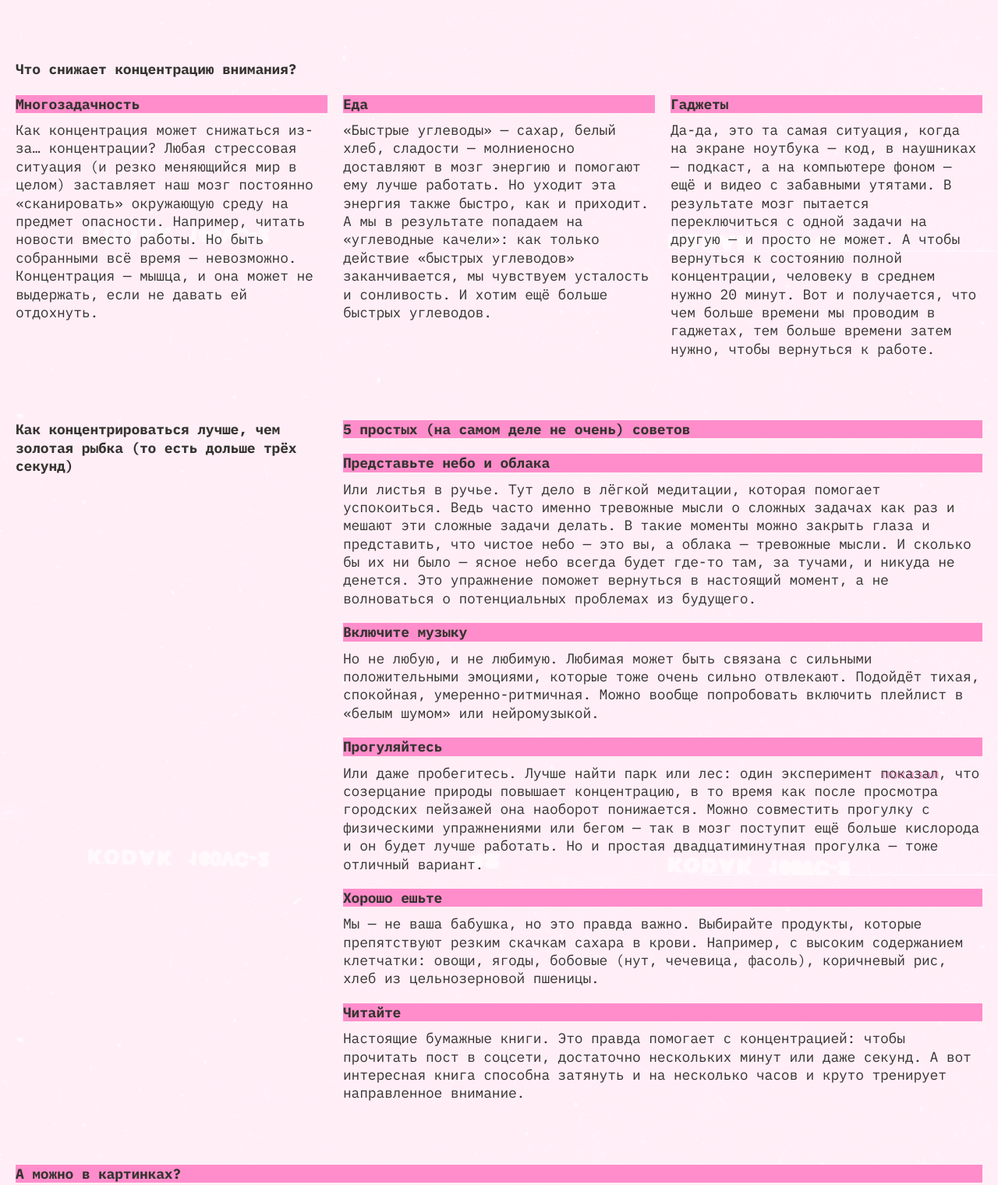
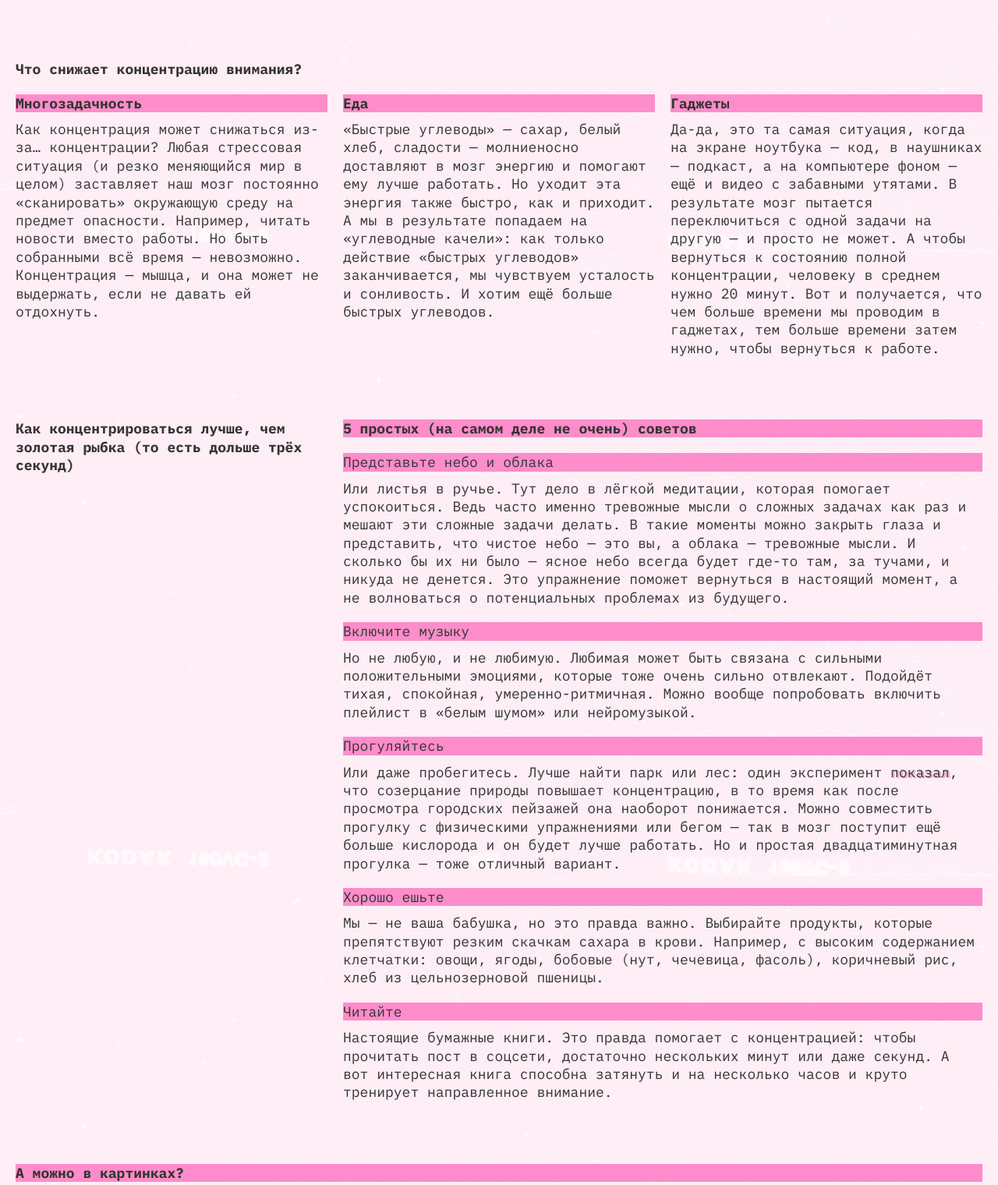
Before and after one commit to SergeiKonstantinoff/slozhno-sosredotochitsya, a plain HTML site: page index.html in a window 1280 px wide. Shown: the part 1277-2797 px from the top of the page at 78% size. Drawn offline with Linux system fonts and the light colour scheme.

Commit message:
Изменения

```diff
--- a/index.html
+++ b/index.html
@@ -56,7 +56,7 @@
     <main class="content">
       <!-- --- Первая секция --- -->
 
-      <section class="section section-type-horizontally">
+      <section class="section section-type-why">
         <h2 class="section__title section__title-why">
           Почему сосредоточиться так сложно
         </h2>
@@ -91,7 +91,7 @@
 
       <!-- --- Вторая секция --- -->
 
-      <section class="section section-type-vertically">
+      <section class="section section-type-what">
         <h2 class="section__title section__title-what">
           Что снижает концентрацию внимания?
         </h2>
@@ -134,7 +134,7 @@
 
       <!-- --- Третья секция --- -->
 
-      <section class="section section-type-horizontally">
+      <section class="section section-type-how">
         <h2 class="section__title section__title-how">
           Как концентрироваться лучше, чем золотая рыбка (то есть дольше трёх
           секунд)
@@ -143,7 +143,9 @@
           5 простых (на самом деле не очень) советов
         </h3>
         <article class="card">
-          <h4 class="card__title title-decor">Представьте небо и облака</h4>
+          <h4 class="card__title card__title-light title-decor">
+            Представьте небо и облака
+          </h4>
           <p class="card__text">
             Или листья в ручье. Тут дело в лёгкой медитации, которая помогает
             успокоиться. Ведь часто именно тревожные мысли о сложных задачах как
@@ -156,7 +158,9 @@
           </p>
         </article>
         <article class="card">
-          <h4 class="card__title title-decor">Включите музыку</h4>
+          <h4 class="card__title card__title-light title-decor">
+            Включите музыку
+          </h4>
           <p class="card__text">
             Но не любую, и не любимую. Любимая может быть связана с сильными
             положительными эмоциями, которые тоже очень сильно отвлекают.
@@ -165,7 +169,9 @@
           </p>
         </article>
         <article class="card">
-          <h4 class="card__title title-decor">Прогуляйтесь</h4>
+          <h4 class="card__title card__title-light title-decor">
+            Прогуляйтесь
+          </h4>
           <p class="card__text">
             Или даже пробегитесь. Лучше найти парк или лес: один эксперимент
             <a href="#" class="card__text-link not-underline">показал</a>, что
@@ -177,7 +183,9 @@
           </p>
         </article>
         <article class="card">
-          <h4 class="card__title title-decor">Хорошо ешьте</h4>
+          <h4 class="card__title card__title-light title-decor">
+            Хорошо ешьте
+          </h4>
           <p class="card__text">
             Мы — не ваша бабушка, но это правда важно. Выбирайте продукты,
             которые препятствуют резким скачкам сахара в крови. Например, с
@@ -186,7 +194,7 @@
           </p>
         </article>
         <article class="card">
-          <h4 class="card__title title-decor">Читайте</h4>
+          <h4 class="card__title card__title-light title-decor">Читайте</h4>
           <p class="card__text">
             Настоящие бумажные книги. Это правда помогает с концентрацией: чтобы
             прочитать пост в соцсети, достаточно нескольких минут или даже
--- a/styles/dark.css
+++ b/styles/dark.css
@@ -1,34 +1,14 @@
-/*
-  Специально для тёмной темы при наличии класса,
-  здесь окажутся стили, которые нужно переопределить принудительно,
-  переключая тему
-*/
-
 .page.theme_dark {
-  /* сохраните этот селектор в приведённом виде.
-    Так стили написанные ниже будут иметь больший вес,
-    чем стили в медиазапросе предпочтений пользователя
-  */
   --base-text-color: #f1b2ce;
   --accent-color: #ff0070;
   --accent-bg-color: #ff0070;
   --accent-color-opacity: rgb(255, 0, 112, 0.4);
   --subtitle-text-color: #000028;
   --title-text-color: #db00ff;
+  --bg-image: url(../images/cover-image-dark.png);
 }
 
 .theme_dark .header__decor,
 .theme_auto .header__decor {
-  grid-column: 1/3;
-  grid-row: 1/2;
-  text-transform: uppercase;
-  position: relative;
-  justify-self: end;
-  color: var(--accent-color);
+  display: block;
 }
-
-.theme_dark .header__theme-menu-button_active,
-.theme_auto .header__theme-menu-button_active {
-  outline: 1px solid var(--accent-color);
-  pointer-events: none;
-}
--- a/styles/globals.css
+++ b/styles/globals.css
@@ -10,9 +10,10 @@ body {
   min-inline-size: 375px;
   max-inline-size: 1440px;
   margin: 0 auto;
-  font-family: var(--main-font, Arial, sans-serif);
-  font-weight: var(--base-font-weight, 400);
-  font-size: var(--main-text-size, 18px);
+  padding: 0;
+  font-family: "IBM Plex Mono", monospace, sans-serif;
+  font-weight: var(--base-font-weight);
+  font-size: var(--main-text-size);
   user-select: none;
 }
 
--- a/styles/style.css
+++ b/styles/style.css
@@ -7,7 +7,6 @@
   background-position: center;
   background-size: cover;
   background-attachment: fixed;
-  padding-inline: var(--space);
 }
 
 .header {
@@ -17,6 +16,7 @@
   block-size: 100vh;
   inline-size: 100%;
   min-block-size: 668px;
+  padding-inline: var(--space);
   margin-block-end: 40px; /* Отступ вниз от header */
   @media (width >= 768px) {
     margin-block-end: 60px;
@@ -32,28 +32,28 @@
   &::before {
     content: "";
     position: absolute;
-    right: 0px;
+    right: 10px;
     top: 5px;
     width: 25px;
     height: 25px;
     border-top: 1px solid var(--accent-color);
     border-right: 1px solid var(--accent-color);
     @media (width >= 768px) {
-      right: 0px;
+      right: 20px;
       top: 20px;
     }
   }
   &::after {
     content: "";
     position: absolute;
-    left: 0px;
+    left: 10px;
     bottom: 15px;
     width: 25px;
     height: 25px;
     border-left: 1px solid var(--accent-color);
     border-bottom: 1px solid var(--accent-color);
     @media (width >= 768px) {
-      left: 0px;
+      left: 20px;
       bottom: 20px;
     }
   }
@@ -129,16 +129,17 @@
     outline: 1px solid var(--accent-color-opacity);
     color: var(--accent-color);
   }
-  &:active {
-    transform: scale(0.93);
-    transition: 0.3s;
-  }
   &:focus {
     outline: none;
   }
   &:focus-visible {
-    border-block-end: 1px solid var(--accent-color);
+    border-block-end: 1px solid currentColor;
   }
+}
+
+.header__theme-menu-button_active {
+  outline: 1px solid var(--accent-color);
+  pointer-events: none;
 }
 
 .header__title {
@@ -170,7 +171,6 @@
 .header__article-container {
   grid-column: 1/3;
   grid-row: 4/5;
-  letter-spacing: -0.2px;
   @media (width >= 768px) {
     grid-column: 2/3;
     grid-row: 4/5;
@@ -190,17 +190,22 @@
   background-color: var(--accent-bg-color);
 }
 
+.content {
+  padding-inline: var(--space);
+}
+
 /*--- section ---*/
 
 .section {
   display: grid;
+  gap: 20px;
 }
 
-.section-type-horizontally {
-  margin-block-end: 49px;
+.section-type-why,
+.section-type-how {
+  margin-block-end: 50px;
   @media (width >= 768px) {
     grid-template-columns: 235px 1fr 1fr;
-    column-gap: 20px;
     margin-block-end: 80px;
   }
   @media (width >= 1024px) {
@@ -208,7 +213,7 @@
   }
 }
 
-.section-type-vertically {
+.section-type-what {
   margin-block-end: 50px;
   @media (width >= 768px) {
     margin-block-end: 80px;
@@ -216,7 +221,6 @@
   @media (width >= 1024px) {
     grid-template-rows: repeat(2, min-content);
     grid-template-columns: repeat(3, 1fr);
-    column-gap: 20px;
   }
 }
 
@@ -226,22 +230,15 @@
   font-weight: var(--accent-font-weight);
   line-height: 1.3;
   color: var(--accent-color);
-  margin-block-end: 20px;
-  letter-spacing: -0.2px;
-  @media (width >= 768px) {
-    margin-block-end: 0px;
-  }
 }
 
 .section__title-why {
   @media (width >= 768px) {
-    grid-row: 1/3;
-    margin-block-end: 40px;
+    grid-row: 1 / 3; /* *********************************** */
   }
 }
 
 .section__title-what {
-  margin-block-end: 21px;
   @media (width >= 768px) {
     inline-size: calc(100% / 4);
   }
@@ -253,13 +250,14 @@
 
 .section__title-how {
   @media (width >= 768px) {
-    grid-row: 1/7;
+    grid-row: 1/7; /* *********************************** */
   }
 }
 
-.section-type-horizontally article {
+.section-type-why article,
+.section-type-how article {
   @media (width >= 768px) {
-    grid-column: span 2;
+    grid-column: 2/-1;
   }
 }
 
@@ -267,38 +265,44 @@
   font-family: inherit;
   font-size: var(--main-text-size);
   font-weight: var(--accent-font-weight);
-  margin-block-end: 20px;
-  letter-spacing: -0.2px;
   @media (width >= 768px) {
-    grid-column: span 2;
+    grid-column: 2/-1;
   }
 }
 
-.section .card:not(:last-of-type) {
-  margin-block-end: 20px;
+.card {
+  display: flex;
+  flex-direction: column;
+  gap: 10px;
 }
 
 .card__title {
   font-size: var(--main-text-size);
   font-weight: var(--accent-font-weight);
   line-height: 1.3;
-  margin-block-end: 10px;
-  letter-spacing: -0.2px;
+}
+
+.card__title-light {
+  font-weight: var(--base-font-weight);
 }
 
 .card__text {
-  font-size: var(--main-text-size);
+  font-family: "IBM Plex Mono";
+  font-size: 18px;
+  font-weight: 400;
+  line-height: 1.3;
+  color: var(--base-text-color);
+  /* font-size: var(--main-text-size);
   font-weight: var(--base-font-weight);
   line-height: 1.3;
-  color: var(--base-text-color);
-  letter-spacing: -0.2px;
+  color: var(--base-text-color); */
 }
 
 .card__text-link {
   text-decoration: none;
   text-shadow: 2px 1px 0 var(--accent-bg-color);
   &:hover {
-    border-block-end: 1px solid var(--base-text-color);
+    border-block-end: 1px solid currentColor;
   }
 
   &:focus {
@@ -324,7 +328,6 @@
   font-size: var(--main-text-size);
   font-weight: var(--accent-font-weight);
   margin-block-end: 10px;
-  letter-spacing: -0.2px;
   @media (width >= 768px) {
     margin-block-end: 17px;
   }
@@ -350,6 +353,7 @@
   inline-size: 100%;
   block-size: 100%;
   object-fit: cover;
+  object-position: center;
 }
 
 .gallery__item:nth-child(1) {
@@ -393,6 +397,7 @@
   display: flex;
   align-items: center;
   justify-content: center;
+  padding-inline: var(--space);
 }
 
 .footer__title {
--- a/styles/variables.css
+++ b/styles/variables.css
@@ -11,7 +11,7 @@
   --subtitle-text-color: #000028;
   --title-text-color: #db00ff;
   --bg-image: url(../images/cover-image-dark.png);
-  --main-font: "IBM Plex Mono";
+  --main-font: "IBM Plex Mono", monospace, sans-serif;
   --main-gap: 10px;
   --space: 10px;
   --main-text-size: 18px;
```
Also changed, not shown: fonts/fonts.css (+4 -4 lines), styles/light.css (+2 -21 lines).
